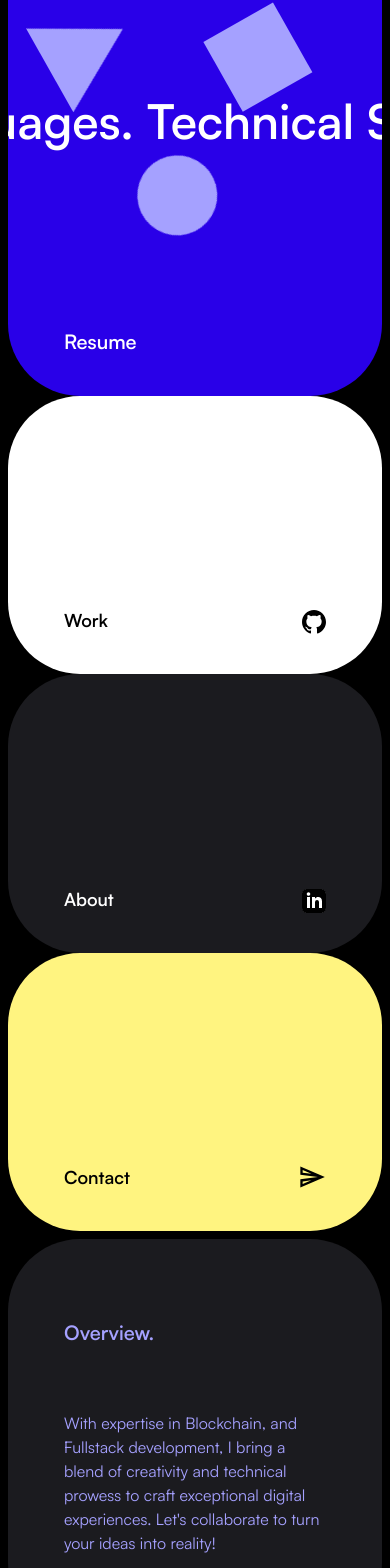
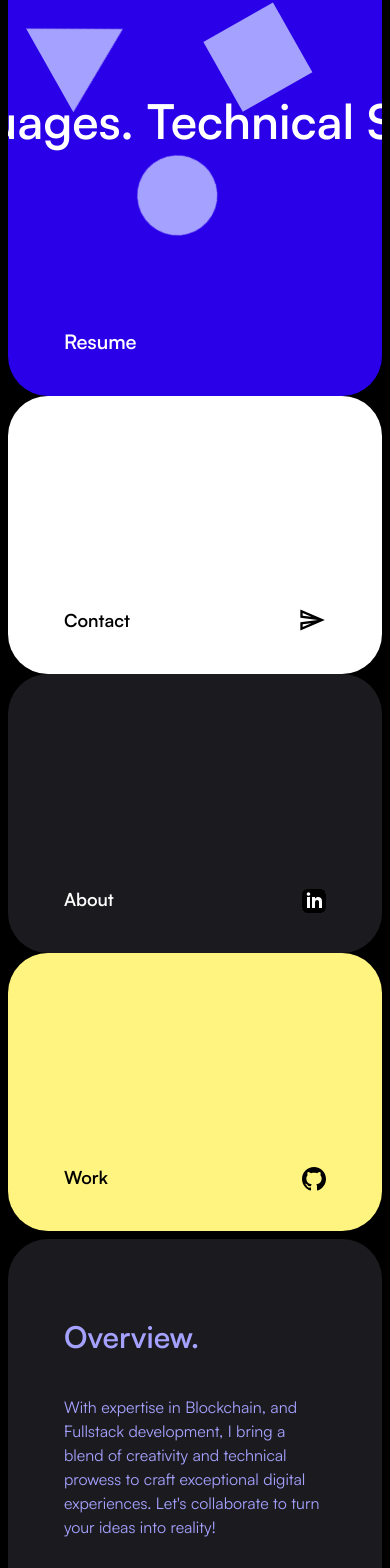
Before and after one commit to UsamaRashid/usamarashidbutt-portfolio, a Next.js app: page / in a window 390 px wide. Shown: the part 423-1991 px from the top of the page. Built offline with nearby package versions, Linux system fonts and the light colour scheme.

Commit message:
[Fix]: Improve Responsiveness and Borders and fonts

```diff
--- a/src/components/HomeGrid.tsx
+++ b/src/components/HomeGrid.tsx
@@ -18,7 +18,7 @@ const HomeGrid = () => {
         href='/resume'
         target='_self'
         rel='noopener noreferrer'
-        className='servies group relative flex flex-col justify-between rounded-[4.5rem] col-span-2 row-span-2 p-10 pl-14 cursor-pointer hover:scale-[0.98] transition-all duration-[250ms] hover:p-11 hover:pl-14 ease-linear   h-[65vh] md:h-[60vh] lg:h-[60vh] bg-[hsl(250.6deg_100%_45.49%)] overflow-hidden'
+        className='servies group relative flex flex-col justify-between rounded-[2.5rem] col-span-2 row-span-2 p-10 pl-14 cursor-pointer hover:scale-[0.98] transition-all duration-[250ms] hover:p-11 hover:pl-14 ease-linear   h-[65vh] md:h-[60vh] lg:h-[60vh] bg-[hsl(250.6deg_100%_45.49%)] overflow-hidden'
       >
         <div className='heading flex justify-between items-center'>
           <span className='text-2xl'>I build Cool Stuff</span>
@@ -51,11 +51,14 @@ const HomeGrid = () => {
           </span> */}
         </div>
       </a>
-      <a
-        href='https://github.com/UsamaRashid'
-        className='work group relative flex items-end rounded-[4.5rem] p-10 px-14 h-[33vh] md:h-auto bg-white text-black cursor-pointer hover:scale-[0.98] transition-all duration-[250ms] hover:p-11 hover:pl-14 ease-linear overflow-hidden'
+      <div
+        onClick={() => {
+          const email = "usamarashid.work@gmail.com";
+          window.open(`mailto:${email}`);
+        }}
+        className='work group relative flex items-end rounded-[2.5rem] p-10 px-14 h-[33vh] md:h-auto bg-white text-black cursor-pointer hover:scale-[0.98] transition-all duration-[250ms] hover:p-11 hover:pl-14 ease-linear overflow-hidden'
       >
-        <TextAnimation
+        {/* <TextAnimation
           text='View my Projects and Contributions.'
           fontSize='3rem'
           onHover
@@ -64,13 +67,23 @@ const HomeGrid = () => {
           Work
         </span>
         <span className='ml-auto group-hover:opacity-0 transition-opacity'>
-          {/* <Terminal /> */}
           <Github />
+        </span> */}
+        <TextAnimation
+          text='Let’s talk business. Get in touch!'
+          fontSize='3rem'
+          onHover
+        />
+        <span className='text-lg group-hover:opacity-0 transition-opacity'>
+          Contact
         </span>
-      </a>
+        <span className='ml-auto group-hover:opacity-0 transition-opacity'>
+          <Send />
+        </span>
+      </div>
       <a
         href='https://www.linkedin.com/in/usama-rashid-butt-4917a9227/'
-        className='about h-[33vh] md:h-auto group relative flex items-end rounded-[4.5rem] p-10 px-14 bg-[hsl(240deg_6.9%_11.37%)] text-white cursor-pointer hover:scale-[0.98] transition-all duration-[250ms] hover:p-11 hover:pl-14 ease-linear overflow-hidden'
+        className='about h-[33vh] md:h-auto group relative flex items-end rounded-[2.5rem] p-10 px-14 bg-[hsl(240deg_6.9%_11.37%)] text-white cursor-pointer hover:scale-[0.98] transition-all duration-[250ms] hover:p-11 hover:pl-14 ease-linear overflow-hidden'
       >
         <TextAnimation
           text='Learn more about me. Uncover My Professional Path'
@@ -85,14 +98,15 @@ const HomeGrid = () => {
           <LinkedIn />
         </span>
       </a>
-      <div
-        onClick={() => {
-          const email = "usamarashid.work@gmail.com";
-          window.open(`mailto:${email}`);
-        }}
-        className='contact h-[33vh] md:h-auto group relative flex items-end col-span-2 rounded-[4.5rem] p-10 px-14 bg-[hsl(54.8deg_100%_75.1%)] text-black cursor-pointer hover:scale-[0.98] transition-all duration-[250ms] hover:p-11 hover:pl-14 ease-linear overflow-hidden'
+      <a
+        href='https://github.com/UsamaRashid'
+        // onClick={() => {
+        //   const email = "usamarashid.work@gmail.com";
+        //   window.open(`mailto:${email}`);
+        // }}
+        className='contact h-[33vh] md:h-auto group relative flex items-end col-span-2 rounded-[2.5rem] p-10 px-14 bg-[hsl(54.8deg_100%_75.1%)] text-black cursor-pointer hover:scale-[0.98] transition-all duration-[250ms] hover:p-11 hover:pl-14 ease-linear overflow-hidden'
       >
-        <TextAnimation
+        {/* <TextAnimation
           text='Let’s talk business. Get in touch!'
           fontSize='3rem'
           onHover
@@ -102,8 +116,19 @@ const HomeGrid = () => {
         </span>
         <span className='ml-auto group-hover:opacity-0 transition-opacity'>
           <Send />
+        </span> */}
+        <TextAnimation
+          text='View my Projects and Contributions.'
+          fontSize='3rem'
+          onHover
+        />
+        <span className='text-lg group-hover:opacity-0 transition-opacity'>
+          Work
         </span>
-      </div>
+        <span className='ml-auto group-hover:opacity-0 transition-opacity'>
+          <Github />
+        </span>
+      </a>
     </div>
   );
 };
--- a/src/components/Work.tsx
+++ b/src/components/Work.tsx
@@ -3,13 +3,10 @@ import Indicator from "./Indicator";
 
 const WorkComponent = () => {
   return (
-    <div
-      className='
-
-    relative flex flex-col gap-10 rounded-[4.5rem] p-20 px-14 bg-[#1b1b1f] text-[#a5a1ff]'
-    >
-      <div className='head text-xl font-semibold'>Overview.</div>
-      <div className='content sm:text-7xl '>
+    // h-[32vh] md:h-[40vh] lg:h-[40vh]
+    <div className='relative flex flex-col gap-4  rounded-[2.5rem] p-20 px-14 bg-[#1b1b1f] text-[#a5a1ff]'>
+      <div className='head text-3xl font-semibold'>Overview.</div>
+      <div className='content sm:text-3xl md:text-4xl '>
         <br />
         {`With expertise in Blockchain, and
         Fullstack development, I bring a blend of creativity and technical prowess to craft
```
